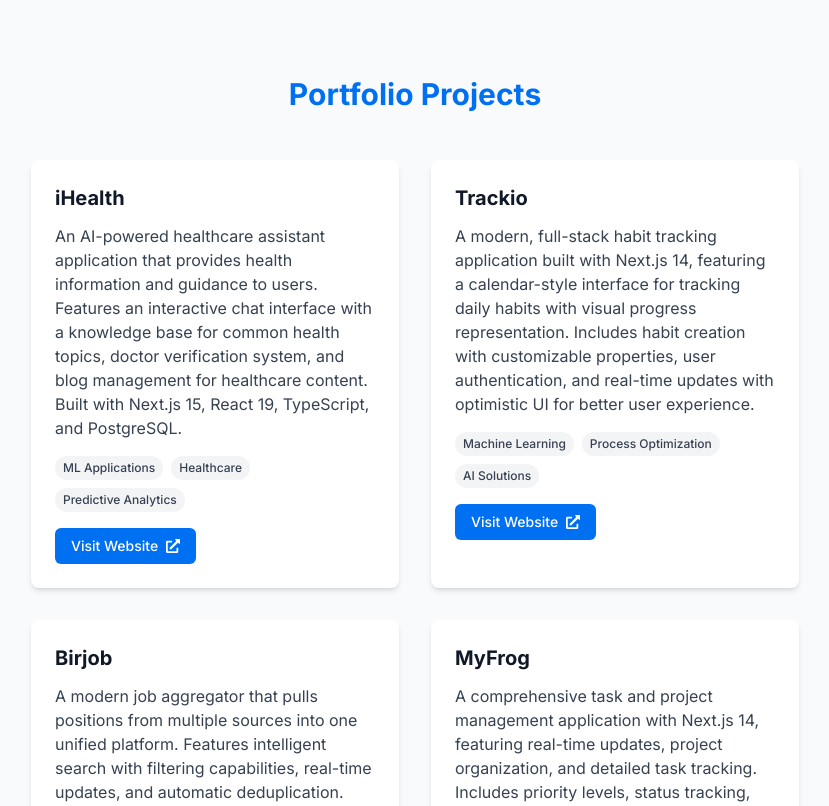
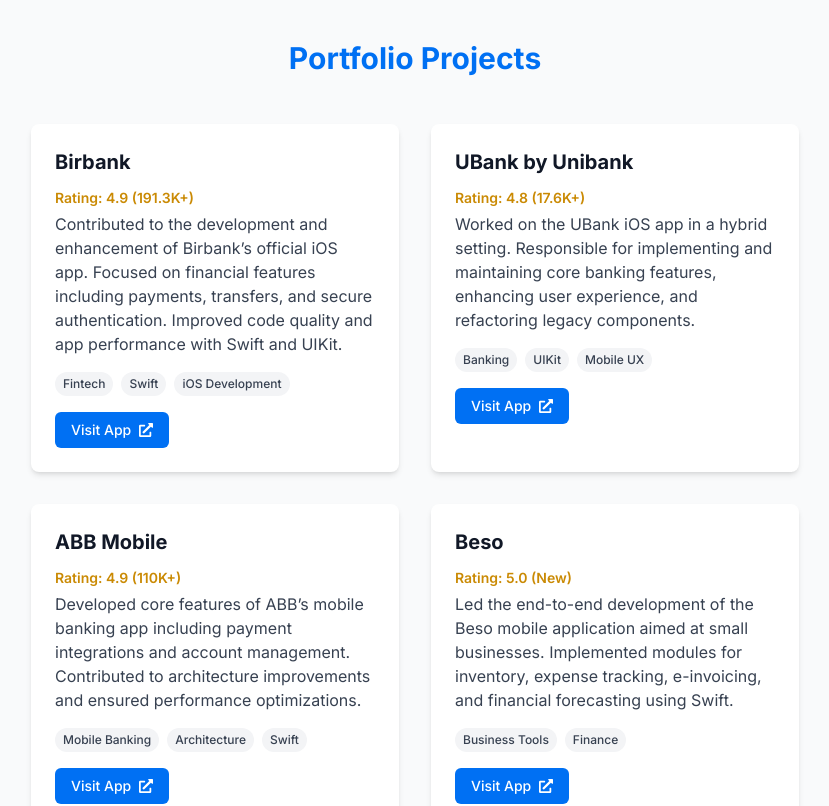
Before and after one commit to ulvibashir/profile, a Next.js app: page / in a window 1280 px wide. Shown: the part 6240-7046 px from the top of the page, without its empty margins (225-1054 px from the left). Built offline with nearby package versions, Linux system fonts and the light colour scheme; no server answers; the database is empty.

Commit message:
Contact Updated

```diff
--- a/src/components/Contact.tsx
+++ b/src/components/Contact.tsx
@@ -146,8 +146,8 @@ const Contact = () => {
               <h3 className="text-xl font-bold mb-4 md:mb-6">Send a Message</h3>
 
               <p className="text-gray-700 text-sm sm:text-base mb-6">
-                Feel free to reach out if you&apos;re looking for a professional with expertise in machine learning,
-                predictive modeling, and AI solutions. I&apos;m open to new opportunities and collaborations.
+                Feel free to reach out if you&apos;re looking for a professional iOS engineer with expertise in Swift, UIKit.
+                I&apos;m open to new opportunities, collaborations, or freelance projects.
               </p>
 
               <form onSubmit={handleSubmit} className="space-y-4">
--- a/src/components/PortfolioProjects.tsx
+++ b/src/components/PortfolioProjects.tsx
@@ -5,29 +5,38 @@ import { FaExternalLinkAlt } from 'react-icons/fa'
 
 const projectsData = [
   {
-    title: 'iHealth',
-    url: 'https://www.ihealth.ink/',
-    description: 'An AI-powered healthcare assistant application that provides health information and guidance to users. Features an interactive chat interface with a knowledge base for common health topics, doctor verification system, and blog management for healthcare content. Built with Next.js 15, React 19, TypeScript, and PostgreSQL.',
-    tags: ['ML Applications', 'Healthcare', 'Predictive Analytics']
+    title: 'Birbank',
+    url: 'https://apps.apple.com/az/app/birbank/id1293207342',
+    description: 'Contributed to the development and enhancement of Birbank’s official iOS app. Focused on financial features including payments, transfers, and secure authentication. Improved code quality and app performance with Swift and UIKit.',
+    tags: ['Fintech', 'Swift', 'iOS Development'],
+    rating: '4.9',
+    ratingCount: '191.3K+'
+  },
+
+  {
+    title: 'UBank by Unibank',
+    url: 'https://apps.apple.com/az/app/ubank-by-unibank/id1073632425',
+    description: 'Worked on the UBank iOS app in a hybrid setting. Responsible for implementing and maintaining core banking features, enhancing user experience, and refactoring legacy components.',
+    tags: ['Banking', 'UIKit', 'Mobile UX'],
+    rating: '4.8',
+    ratingCount: '17.6K+'
   },
   {
-    title: 'Trackio',
-    url: 'https://www.trackio.art/',
-    description: 'A modern, full-stack habit tracking application built with Next.js 14, featuring a calendar-style interface for tracking daily habits with visual progress representation. Includes habit creation with customizable properties, user authentication, and real-time updates with optimistic UI for better user experience.',
-    tags: ['Machine Learning', 'Process Optimization', 'AI Solutions']
+    title: 'ABB Mobile',
+    url: 'https://apps.apple.com/az/app/abb-mobile/id1251456175',
+    description: 'Developed core features of ABB’s mobile banking app including payment integrations and account management. Contributed to architecture improvements and ensured performance optimizations.',
+    tags: ['Mobile Banking', 'Architecture', 'Swift'],
+    rating: '4.9',
+    ratingCount: '110K+'
   },
   {
-    title: 'Birjob',
-    url: 'https://www.birjob.com/',
-    description: 'A modern job aggregator that pulls positions from multiple sources into one unified platform. Features intelligent search with filtering capabilities, real-time updates, and automatic deduplication. Built with Next.js 14, Tailwind CSS, and PostgreSQL with a custom scraping engine for continuous data updates.',
-    tags: ['Predictive Models', 'Career Analytics', 'AI Recommendations']
+    title: 'Beso',
+    url: 'https://apps.apple.com/az/app/beso-mobile/id6449295813',
+    description: 'Led the end-to-end development of the Beso mobile application aimed at small businesses. Implemented modules for inventory, expense tracking, e-invoicing, and financial forecasting using Swift.',
+    tags: ['Business Tools', 'Finance'],
+    rating: '5.0',
+    ratingCount: 'New'
   },
-  {
-    title: 'MyFrog',
-    url: 'https://www.myfrog.me/',
-    description: 'A comprehensive task and project management application with Next.js 14, featuring real-time updates, project organization, and detailed task tracking. Includes priority levels, status tracking, due date management, and a clean interface for managing projects efficiently.',
-    tags: ['Financial Modeling', 'Predictive Analytics', 'AI Applications']
-  }
 ]
 
 const PortfolioProjects = () => {
@@ -51,6 +60,8 @@ const PortfolioProjects = () => {
                 url={project.url}
                 description={project.description}
                 tags={project.tags}
+                rating={project.rating}
+                ratingCount={project.ratingCount}
                 index={index}
               />
             ))}
@@ -66,10 +77,12 @@ interface ProjectCardProps {
   url: string;
   description: string;
   tags: string[];
+  rating: string;
+  ratingCount: string;
   index: number;
 }
 
-const ProjectCard = ({ title, url, description, tags, index }: ProjectCardProps) => {
+const ProjectCard = ({ title, url, description, tags, rating, ratingCount, index }: ProjectCardProps) => {
   return (
     <motion.div
       initial={{ opacity: 0, y: 20 }}
@@ -80,6 +93,10 @@ const ProjectCard = ({ title, url, description, tags, index }: ProjectCardProps)
     >
       <div className="p-4 md:p-6">
         <h3 className="text-lg md:text-xl font-bold mb-2 md:mb-3">{title}</h3>
+
+        {rating && ratingCount && (
+          <p className="text-sm text-yellow-600 font-semibold mb-1">Rating: {rating} ({ratingCount})</p>
+        )}
         <p className="text-gray-700 mb-3 md:mb-4 text-sm md:text-base">{description}</p>
         <div className="flex flex-wrap gap-1 md:gap-2 mb-3 md:mb-4">
           {tags.map((tag, i) => (
@@ -97,7 +114,7 @@ const ProjectCard = ({ title, url, description, tags, index }: ProjectCardProps)
           rel="noopener noreferrer"
           className="inline-flex items-center bg-primary text-white hover:bg-blue-600 transition-colors text-sm font-medium py-2 px-4 rounded-md"
         >
-          Visit Website <FaExternalLinkAlt className="ml-2" />
+          Visit App <FaExternalLinkAlt className="ml-2" />
         </a>
       </div>
     </motion.div>
--- a/src/components/Skills.tsx
+++ b/src/components/Skills.tsx
@@ -6,7 +6,6 @@ import { FaCode, FaDatabase, FaChartBar, FaTools } from 'react-icons/fa'
 const skillsData = {
   technicalSkills: [
     'Swift',
-    'SwiftUI',
     'UIKit',
     'Xcode',
     'Git',
@@ -16,7 +15,6 @@ const skillsData = {
   ],
   architectureAndDesign: [
     'MVVM',
-    'VIPER',
     'Modular Architecture',
     'Clean Architecture',
     'Design Patterns'
```
